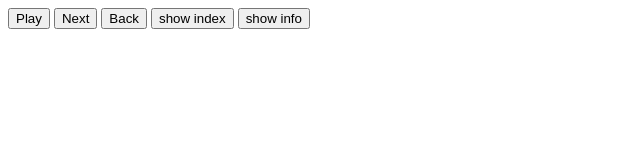
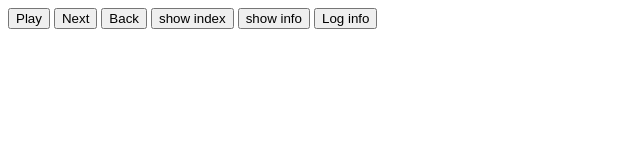
Before and after one commit to arunsingh28/Audio-api, a plain HTML site: page index.html in a window 1280 px wide. Shown: the whole page, without its empty margins (0-640 px from the left). Drawn offline with Linux system fonts and the light colour scheme.

Commit message:
add log button

```diff
--- a/index.html
+++ b/index.html
@@ -16,6 +16,7 @@
 
     <button id="show">show index</button>
     <button id="showInfo">show info</button>
+    <button id="logInfo">Log info</button>
 
 
 </body>
```
